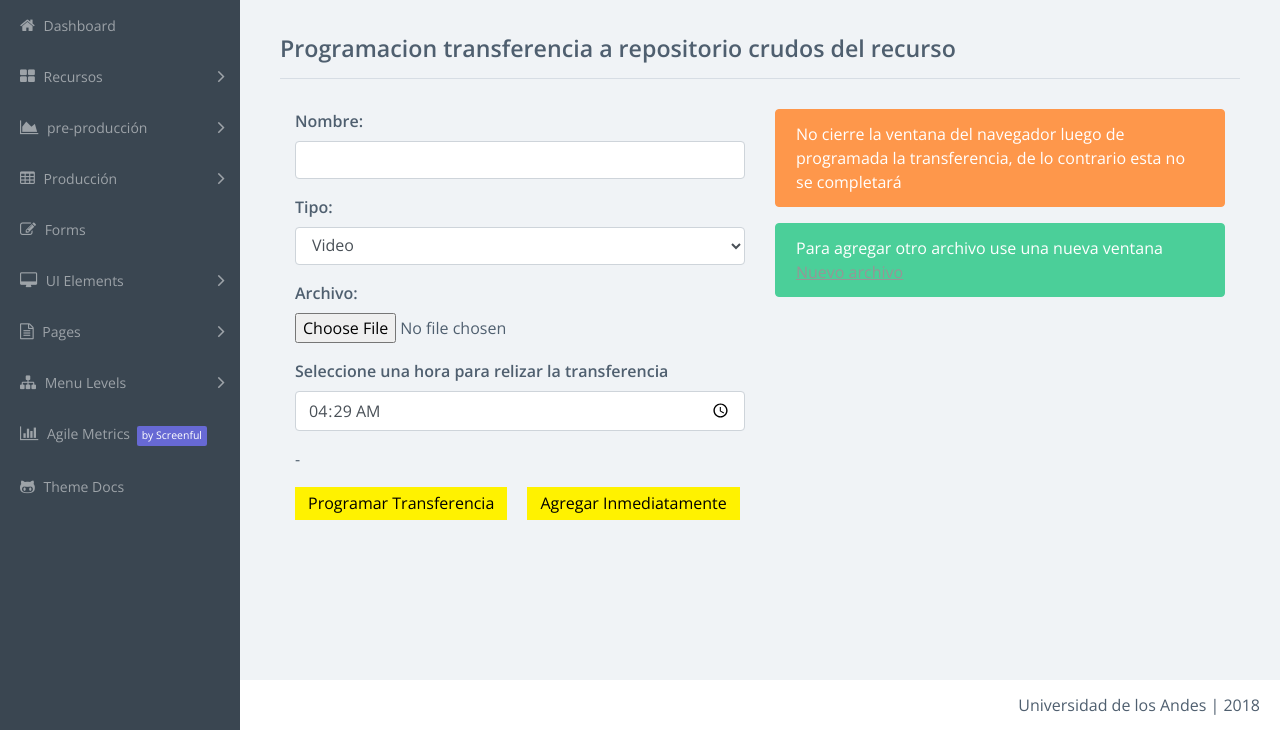
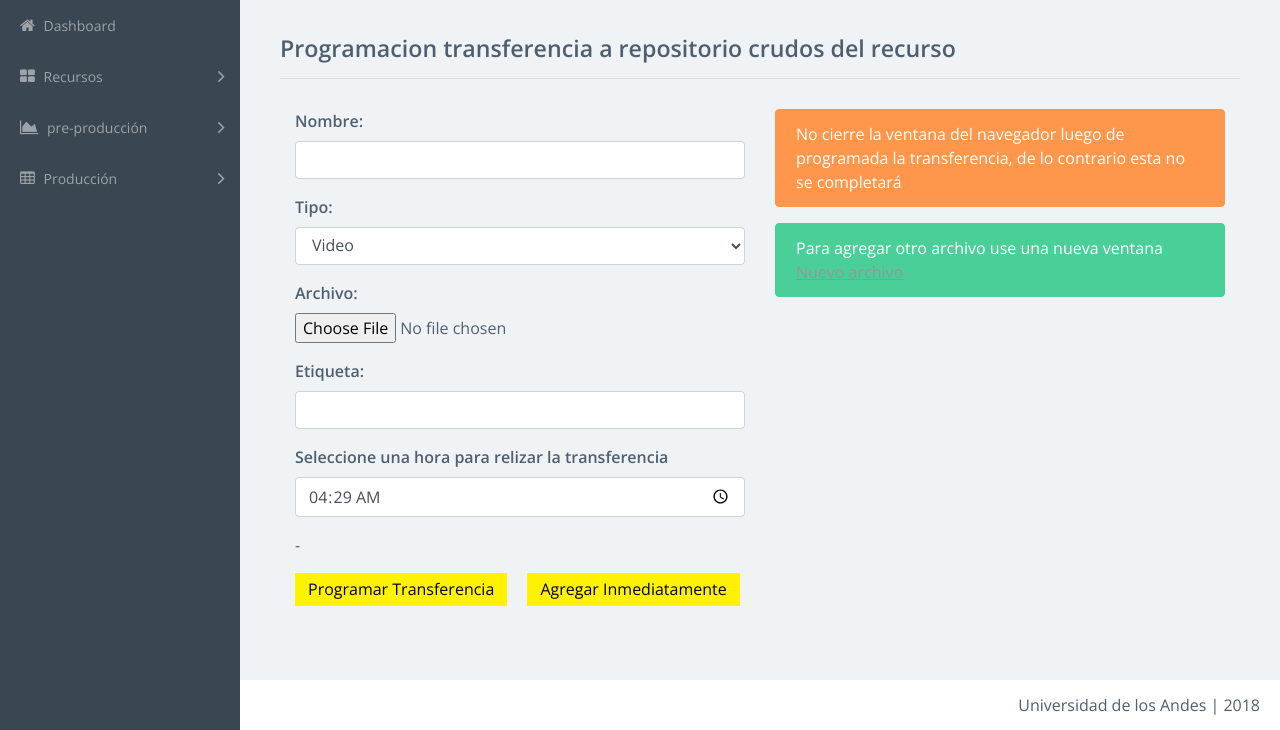
Before and after one commit to juniorportom/SGRED, a Django app: page /agregarCrudoBlock in a window 1280 px wide. Shown: the part 70-800 px from the top of the page. Run offline with Django 3.2, Linux system fonts and the light colour scheme; some libraries are stand-ins or nearby versions.

Commit message:
Se agrega la funcionalidad de tags y otras cosas adicionales

```diff
--- a/QueVideo/forms.py
+++ b/QueVideo/forms.py
@@ -4,6 +4,7 @@ from django.shortcuts import get_object_or_404, redirect
 from rest_framework.renderers import TemplateHTMLRenderer
 from rest_framework.response import Response
 from rest_framework.views import APIView
+from tagulous.forms import TagField
 
 from QueVideo.models import PlanLogistica, Artefacto, Actividad, Crudo, Recurso
 from QueVideo.serializers import RecursoSerializer
@@ -16,8 +17,9 @@ class CrudoForm(ModelForm):
             'Nombre': forms.TextInput(attrs={'class': 'form-control'}),
             'Tipo': forms.Select(attrs={'class': 'form-control'}),
             'Archivo': forms.FileInput(attrs={'class': 'form-control-file'}),
+            'etiqueta': forms.TextInput(attrs={'class': 'form-control'}),
         }
-        fields = ["Nombre", "Tipo", "Archivo"]
+        fields = ["Nombre", "Tipo", "Archivo", "etiqueta"]
 
 
 class ActividadEditForm(ModelForm):
@@ -75,8 +77,9 @@ class CrudoForm(ModelForm):
             'Nombre': forms.TextInput(attrs={'class': 'form-control'}),
             'Tipo': forms.Select(attrs={'class': 'form-control'}),
             'Archivo': forms.FileInput(attrs={'class': 'form-control-file'}),
+            'etiqueta': forms.TextInput(attrs={'class': 'form-control'}),
         }
-        fields = ["Nombre", "Tipo", "Archivo"]
+        fields = ["Nombre", "Tipo", "Archivo", "etiqueta"]
 
 
 
--- a/QueVideo/models.py
+++ b/QueVideo/models.py
@@ -6,6 +6,7 @@ from django.db import models
 from django.urls import reverse
 from django.utils.datetime_safe import datetime
 from django.utils import timezone
+import tagulous.models
 
 
 # ################################################### ---- SGRED ----- #######################################################
@@ -112,6 +113,7 @@ class Crudo(models.Model):
     Archivo = models.FileField(upload_to='crudos', null=True)
     url = models.CharField(max_length=2000, blank=False, default=" ")
     recurso = models.ForeignKey(Recurso, on_delete=models.CASCADE, default=1)
+    etiqueta = tagulous.models.TagField()
 
     def __unicode__(self):
         return self.nombre
@@ -119,6 +121,7 @@ class Crudo(models.Model):
     def get_absolute_url(self):
         """Returns the url to access a particular instance of MyModelName."""
         return reverse('QueVideo:crudoDownload', args=[str(self.IdCrudo)])
+
 
 TIPO_ARTEFACTO = (
     ('E', 'Escaleta'),
--- a/QueVideo/views.py
+++ b/QueVideo/views.py
@@ -166,7 +166,7 @@ def upload_crudo_block(request):
 
 # paso 2 kata web verde
 def crudo_list(request):
-    crudos = Crudo.objects.filter(recurso__idRecurso = request.session['recurso_actual_id'])
+    crudos = Crudo.objects.filter(recurso__idRecurso=request.session['recurso_actual_id'])
     return render(request, 'crudos/crudoList.html', {'crudo_list': crudos})
 
 
--- a/templates/dashboard/base.html
+++ b/templates/dashboard/base.html
@@ -186,7 +186,7 @@
                                 </li>
                             </ul>
                         </li>
-                        <li {% if option == 'statictables' %}class="active open"{% endif %}>
+                        <li {% if option == 'produccion' %}class="active open"{% endif %}>
                             <a href="">
                                 <i class="fa fa-table"></i> <span id="produccionSpan">Producción</span>
                                 <i class="fa arrow"></i>
@@ -206,7 +206,7 @@
                                 </li>
                             </ul>
                         </li>
-                        <li>
+                        <!--li>
                             <a href="forms.html">
                                 <i class="fa fa-pencil-square-o"></i> Forms </a>
                         </li>
@@ -321,7 +321,7 @@
                         <li>
                             <a href="https://github.com/modularcode/modular-admin-html">
                                 <i class="fa fa-github-alt"></i> Theme Docs </a>
-                        </li>
+                        </li-->
                     </ul>
                 </nav>
             </div>
```
Also changed, not shown: sgred/settings.py (+16 -16 lines), templates/crudos/crudoList.html (+14 -3 lines), QueVideo/migrations/0002_auto_20181031_2304.py (added).
